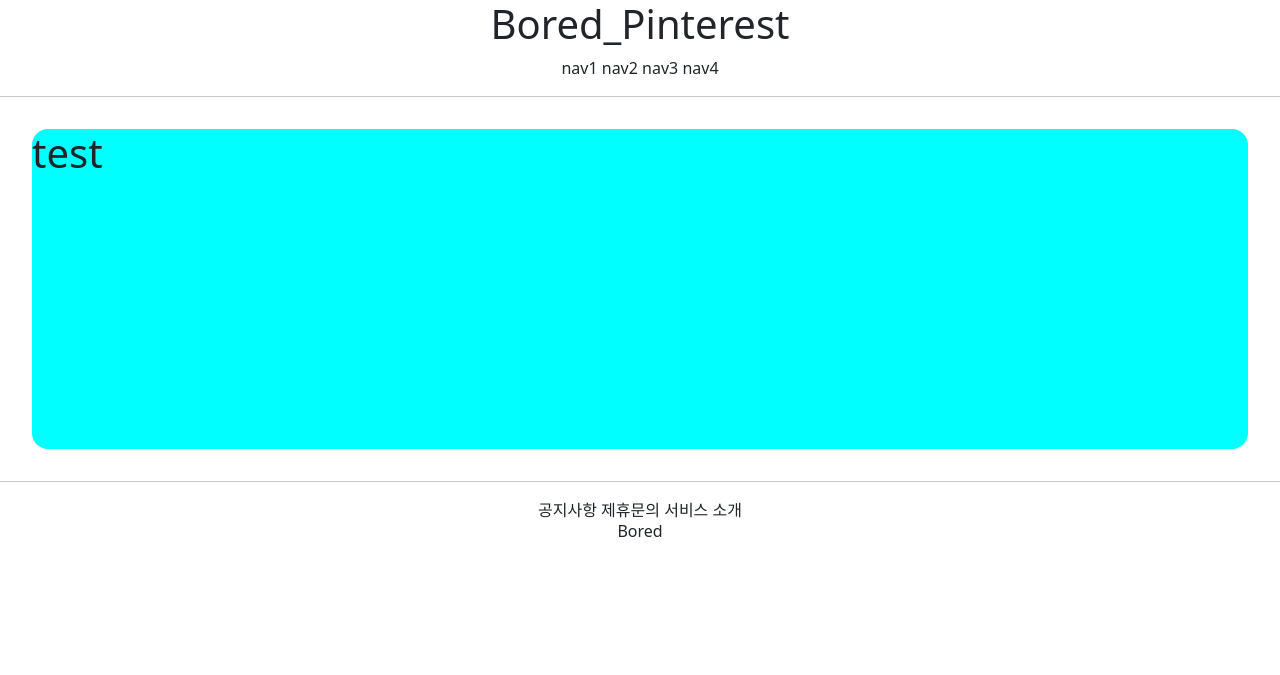
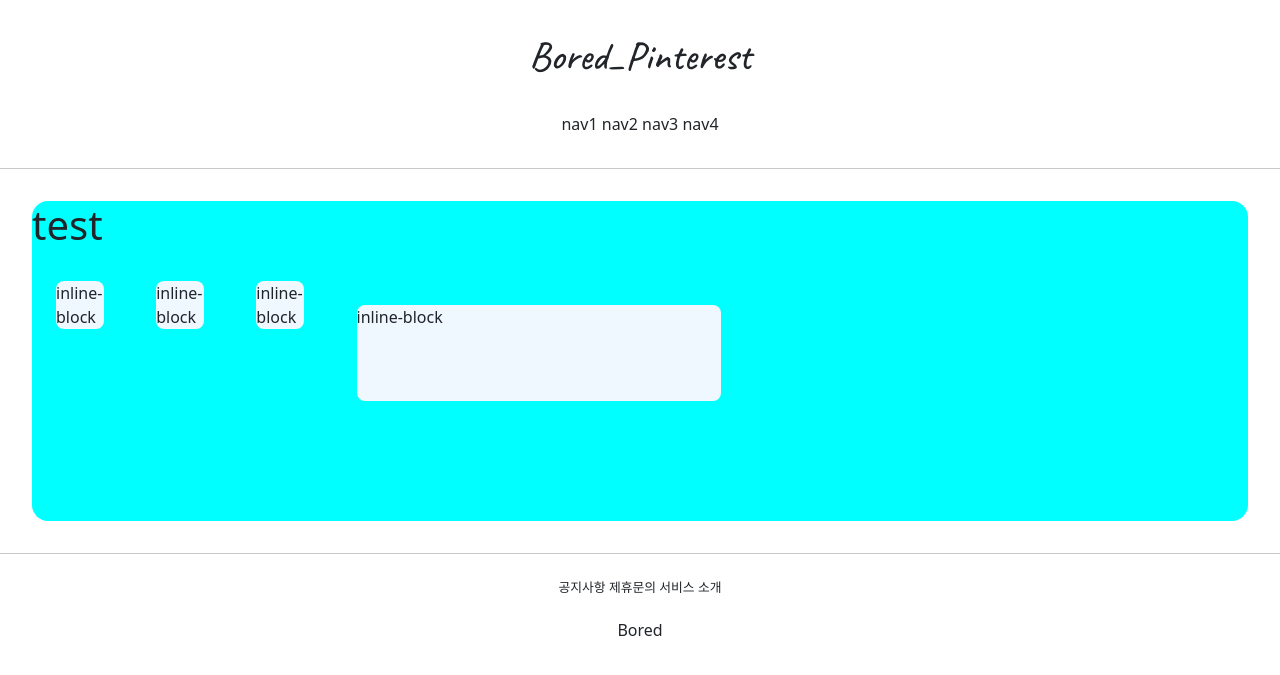
Before and after one commit to boredjuju/gis_django_practice_1, a Django app: page /accounts/hello_world/ in a window 1280 px wide. Shown: the top 675 px of the page. Run offline with Django 3.2, Linux system fonts and the light colour scheme; parts of the project's set-up code (start-up, migrations or seed data) failed here and were passed over.

Commit message:
7/6_2 django practice 1

```diff
--- a/accountapp/templates/accountapp/hello_world.html
+++ b/accountapp/templates/accountapp/hello_world.html
@@ -2,8 +2,24 @@
 
 {% block content %}
 
+    <style>
+        .testing {
+            background-color: aliceblue;
+            height: 48px;
+            width: 48px;
+            margin: 1.5rem;
+            border-radius: .5rem;
+        }
+    </style>
+
     <div style="height: 20rem; background-color: aqua; border-radius: 1rem; margin: 2rem">
         <h1>test</h1>
+
+        <div class="testing" style="display: inline-block">inline-block</div>
+        <div class="testing" style="display: inline-block; width: 3rem; height: 3rem">inline-block</div>
+        <div class="testing" style="display: inline-block; width: 3em; height: 3em">inline-block</div>
+        <div class="testing" style="display: inline-block; width: 30%; height: 30%">inline-block</div>
+
     </div>
 
 {% endblock %}
--- /dev/null
+++ b/static/base.css
@@ -0,0 +1,13 @@
+.bored_header_logo {
+    margin: 2rem 0;
+    font-family: 'Caveat', cursive;
+}
+
+.bored_header_button {
+    margin-bottom: 2rem;
+}
+
+.bored_footer_button {
+    font-size: .8rem;
+    margin: 1.5rem
+}
```
